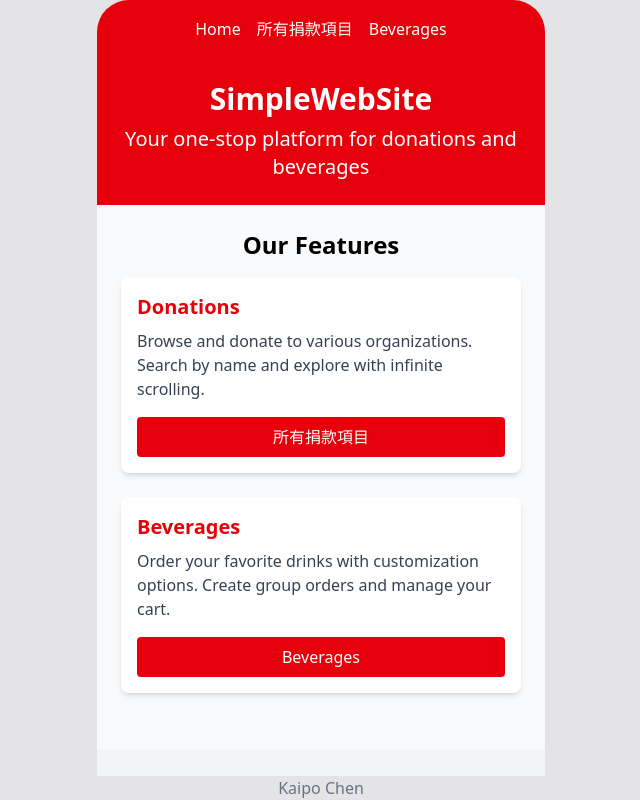
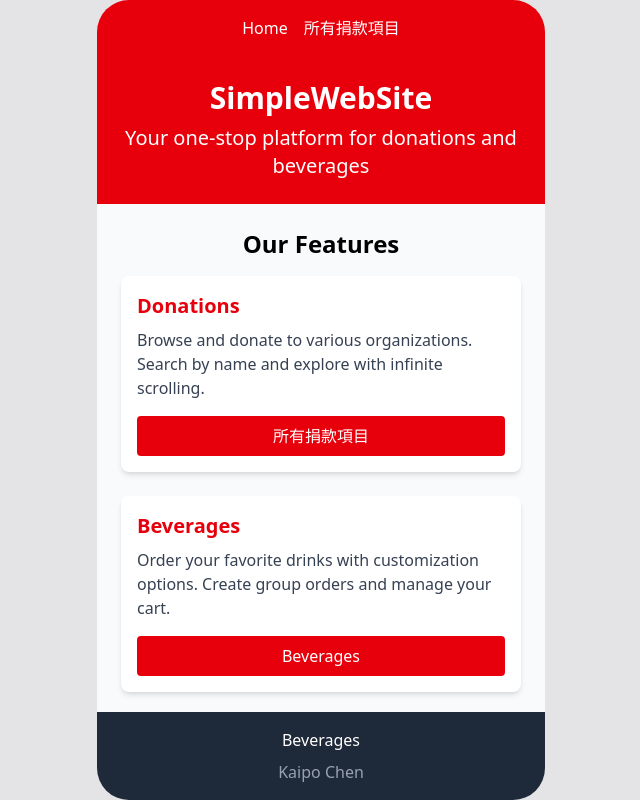
Before and after one commit to kakapo1933/SimpleWebSite, a React (Vite) app in the folder packages/frontend/: page / in a window 1280 px wide. Shown: the whole page, without its empty margins (319-959 px from the left). Built offline with nearby package versions, Linux system fonts and the light colour scheme; no server answers.

Commit message:
feat(ui): move beverages tab from header to footer

```diff
--- a/packages/frontend/src/App.tsx
+++ b/packages/frontend/src/App.tsx
@@ -18,9 +18,6 @@ function App() {
           <li>
             <Link to="/donations" className="hover:text-indigo-200">{t('donationPage')}</Link>
           </li>
-          <li>
-            <Link to="/beverages" className="hover:text-indigo-200">Beverages</Link>
-          </li>
         </ul>
       </nav>
 
@@ -39,7 +36,14 @@ function App() {
         <Route path="/beverages" element={<BeveragePage/>}/>
       </Routes>
 
-      <p className="text-gray-500 text-center">Kaipo Chen</p>
+      <footer className="flex flex-col justify-center max-w-md w-full bg-gray-800 p-4 rounded-b-4xl">
+        <ul className="flex justify-center gap-4 text-white mb-2">
+          <li>
+            <Link to="/beverages" className="hover:text-red-300">Beverages</Link>
+          </li>
+        </ul>
+        <p className="text-gray-400 text-center">Kaipo Chen</p>
+      </footer>
     </div>
   </Router>);
 }
```
